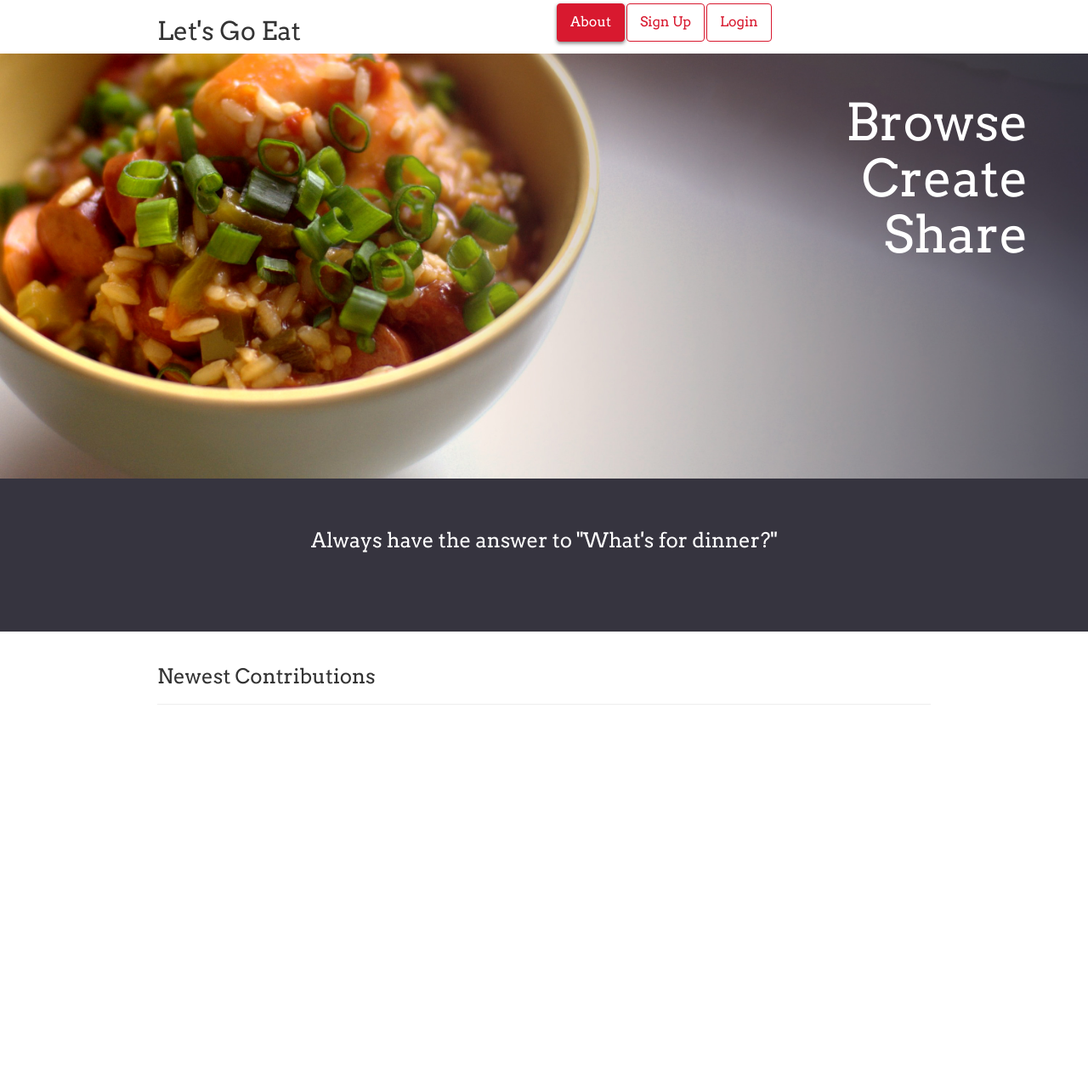
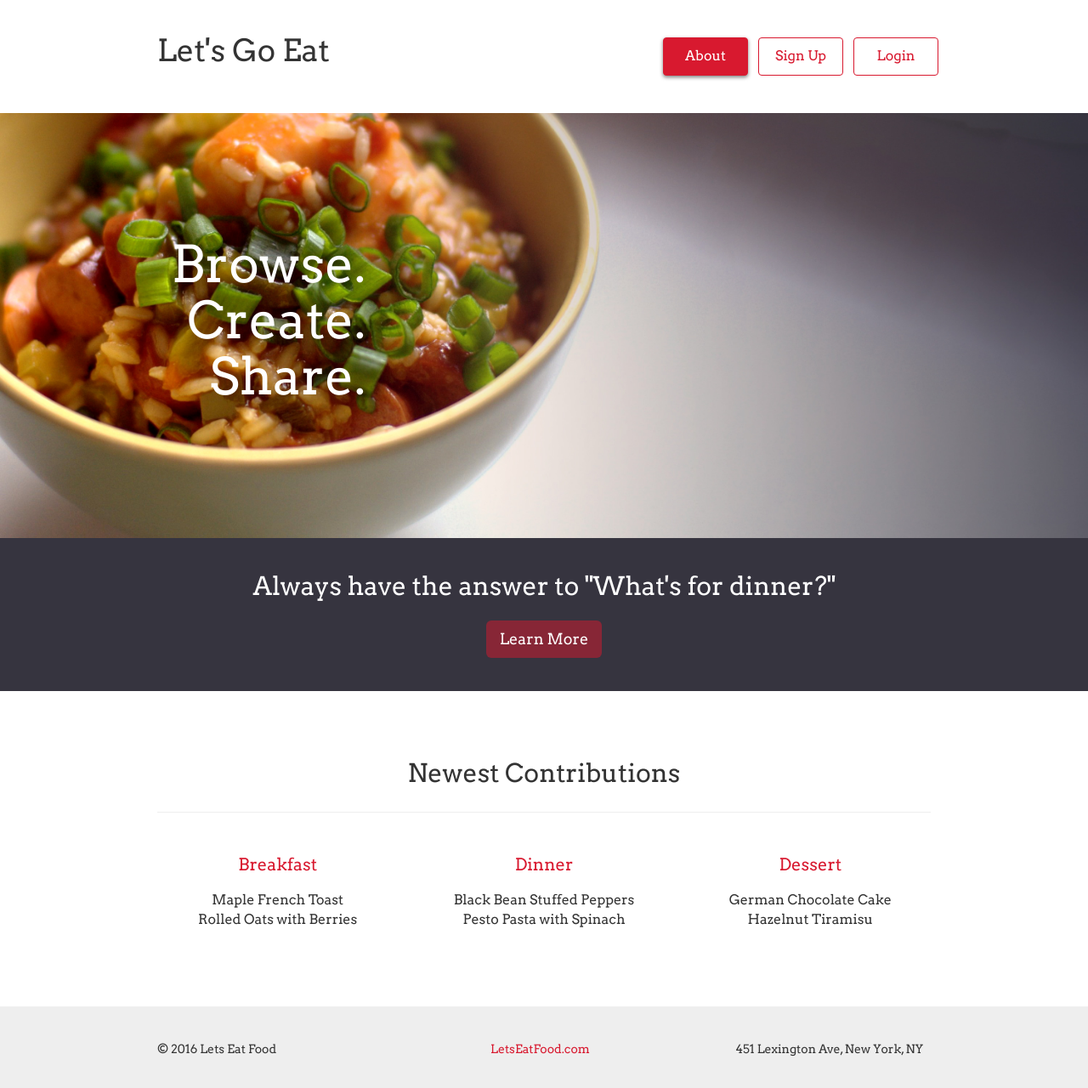
Before and after one commit to derontron/letsgetfood, a plain HTML site: page index.html in a window 1280 px wide. Shown: the whole page at 85% size. Before the commit the page ends 849 px from the top, so only its background shows below. Drawn offline with Linux system fonts and the light colour scheme.

Commit message:
Complete landing page

```diff
--- a/css/style.css
+++ b/css/style.css
@@ -1,46 +1,53 @@
-html, body {
+        html,
+        body {
             margin: 0;
             padding: 0;
             font-family: 'Arvo', serif;
             font-size: 16px;
         }
 
-
-
         .container {
             max-width: 940px;
             margin: 0 auto;
         }
 
+        .header {
+            padding: 40px;
+        }
 
-/* Header */
         .header h1 {
             margin: 0;
             padding: 0;
         }
 
+        .nav {
+            float: right;
+            width: 340px;
+        }
+
         .nav-pills li a {
             color: #d8192f;
             border: 1px solid #d8192f;
-
+            margin-left: 10px;
+            text-align: center;
+            width: 100px;
         }
 
-.nav-pills li.active a,
-.nav-pills li a:hover,
-.section .btn:hover {
-  background-color:rgba(216,25,47,1) !important;
-  box-shadow:0 2px 4px rgba(0,0,0,.5);
-  color:#fff;
+        .nav-pills li.active a:hover {
+            background-color: #d8192f;
         }
 
-
-/* Jumbotron */
         .jumbotron {
-  height: 500px;
             background: url(../img/bg.jpg) no-repeat center center;
             background-size: cover;
+            height: 500px;
+            padding-top: 25px;
+            margin-bottom: 0;
         }
 
+        .jumbotron h2:first-child {
+            margin: 120px 0 0;
+        }
 
         .jumbotron h2 {
             color: #fff;
@@ -50,20 +57,87 @@ html, body {
             width: 100%;
         }
 
+        .banner {
+            background-color: #36343f;
+            height: 180px;
+        }
 
-/* Banner */
-.banner, .supporting {
+        .section {
             text-align: center;
             padding-top: 40px;
         }
 
-.banner {
-  background-color:#36343f;
-  height:180px;
+        .section h3 {
+            margin: 0;
+            padding: 0 0 20px;
+            font-size: 30px;
+        }
+
+        .banner h3 {
+            margin: 0;
+            padding: 0;
             color: #fff;
         }
 
-/* Media Queries */
+        .section h4 {
+            color: #d8192f;
+            margin: 30px 0 20px;
+            padding: 0;
+            font-size: 20px;
+        }
+
+        .section .btn {
+            background-color: rgba(216, 25, 47, .5);
+            border: 0px;
+            margin-top: 24px;
+            color: #fff;
+        }
+
+        .nav-pills li.active a,
+        .section .btn:hover,
+        .nav-pills li a:hover {
+            background-color: rgba(216, 25, 47, 1);
+            box-shadow: 0 2px 4px rgba(0, 0, 0, .5);
+            color: #fff;
+        }
+
+        .section ul {
+            list-style-type: none;
+            margin-top: 10px;
+            padding: 0;
+        }
+
+        .footer {
+            height: 100px;
+            padding: 40px 0px 100px;
+            margin-top: 80px;
+            background-color: #eee;
+            font-size: 14px;
+        }
+
+        /*.page-header {
+            padding-bottom: 9px;
+            margin: 40px 0 20px;
+            border-bottom: 1px solid #eee;
+        }*/
+
+        .footer p {
+            float: left;
+            width: 33%;
+        }
+
+        .footer a {
+            color: #d8192f;
+        }
+
+        .a-center {
+            text-align: center;
+        }
+
+        .a-right {
+            text-align: right;
+        }
+
         @media (max-width: 680px) {
             .header h1 {
                 margin-bottom: 20px;
@@ -76,8 +150,7 @@ html, body {
             .banner {
                 height: 220px;
             }
-
-  .nav-pills li:first-child a  {
+            .nav-pills li:first-child a {
                 margin-left: 0;
             }
         }
--- a/index.html
+++ b/index.html
@@ -10,31 +10,35 @@
     <div class="header">
       <div class="container">
         <div class="row">
-          <div class="col-md-6">
-              <h2>Let's Go Eat</h2>
+          <div class="col-md-4">
+              <h1>Let's Go Eat</h1>
           </div>
-          <div class="col-md-6">
+
             <ul class="nav nav-pills">
               <li role="presentation" class="active"><a href="#">About</a></li>
               <li role="presentation"><a href="#">Sign Up</a></li>
               <li role="presentation"><a href="#">Login</a></li>
             </ul>
-          </div>
         </div>
       </div>
     </div>
 
     <div class="jumbotron">
       <div class="container">
-          <h2>Browse</h2>
-          <h2>Create</h2>
-          <h2>Share</h2>
+        <div class="row">
+          <div class="col-md-4">
+            <h2>Browse.</h2>
+            <h2>Create.</h2>
+            <h2>Share.</h2>
+          </div>
+        </div>
       </div>
     </div>
 
     <div class="section banner">
       <div class="container">
         <h3>Always have the answer to "What's for dinner?"</h3>
+        <a class="btn btn-lg" href="#">Learn More</a>
       </div>
     </div>
 
@@ -42,14 +46,42 @@
       <div class="container">
       	<div class="page-header">
       	  <h3>Newest Contributions</h3>
-      	</div>
+        </div>
+
+        <div class="row">
+          <div class="col-md-4">
+            <h4>Breakfast</h4>
+            <ul>
+              <li>Maple French Toast</li>
+              <li>Rolled Oats with Berries</li>
+            </ul>
+          </div>
+          <div class="col-md-4">
+            <h4>Dinner</h4>
+            <ul>
+              <li>Black Bean Stuffed Peppers</li>
+              <li>Pesto Pasta with Spinach</li>
+            </ul>
+          </div>
+          <div class="col-md-4">
+            <h4>Dessert</h4>
+              <ul>
+                <li>German Chocolate Cake</li>
+                <li>Hazelnut Tiramisu</li>
+              </ul>
+          </div>
+        </div>
 
       </div>
     </div>
 
     <div class="footer">
       <div class="container">
-
+        <p>&copy; 2016 Lets Eat Food</p>
+        <p class="a-center">
+          <a href="#">LetsEatFood.com</a>
+        </p>
+        <p class="a-right">451 Lexington Ave, New York, NY</p>
       </div>
     </div>
 
```
Lines whose indentation alone changed are shown as unchanged.
